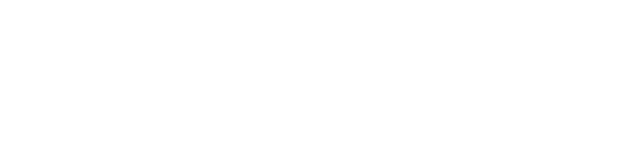
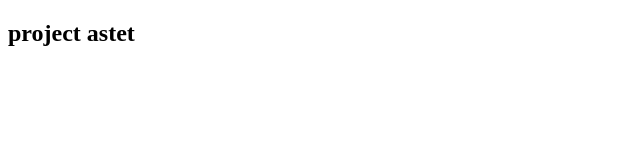
Before and after one commit to saurabhpatil67/kanban-board-project, a plain HTML site: page index.html in a window 1280 px wide. Shown: the whole page, without its empty margins (0-640 px from the left). Drawn offline with Linux system fonts and the light colour scheme.

Commit message:
small change

```diff
--- a/index.html
+++ b/index.html
@@ -6,6 +6,6 @@
     <title>Document</title>
 </head>
 <body>
-
+  <h2>project astet</h2>
 </body>
 </html>
```
